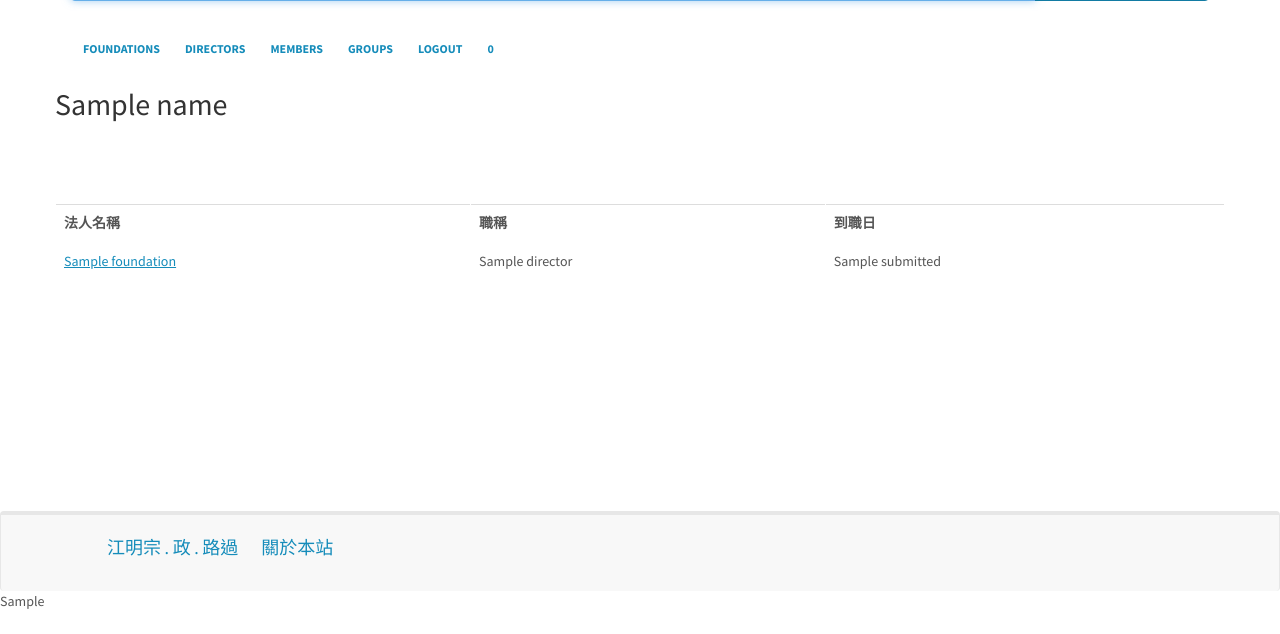
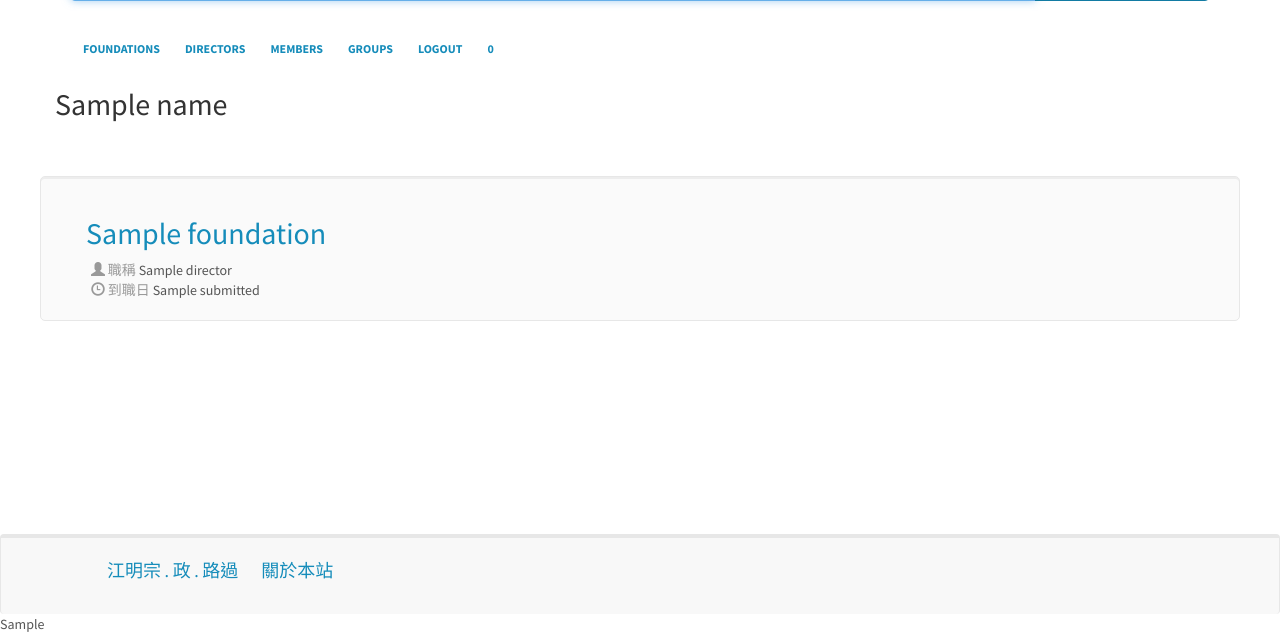
Before and after one commit to kiang/foundations, a CakePHP app: the page made by View/Directors/index.ctp in a window 1280 px wide. Shown: the part 185-819 px from the top of the page. Before the commit the page ends 794 px from the top, so only its background shows below. Run offline with PHP 8.4 and a stand-in for CakePHP, Linux system fonts and the light colour scheme; the template is opened without the code that fills it: most values are stand-ins (such as "Sample title", 1, 10 or a date in 2020); some libraries are stand-ins or nearby versions.

Commit message:
improve Directors/index.ctp

```diff
--- a/View/Directors/index.ctp
+++ b/View/Directors/index.ctp
@@ -1,36 +1,49 @@
-<div id="DirectorsIndex">
+<div id="DirectorsIndex col-md-12">
     <h2><?php echo $name; ?></h2>
-    <div class="paging"><?php echo $this->element('paginator'); ?></div>
-    <table class="table table-bordered" id="DirectorsIndexTable">
-        <thead>
-            <tr>
-                <th>法人名稱</th>
-                <th>職稱</th>
-                <th>到職日</th>
-            </tr>
-        </thead>
-        <tbody>
-            <?php
-            $i = 0;
-            foreach ($items as $item) {
-                $class = null;
-                if ($i++ % 2 == 0) {
-                    $class = ' class="altrow"';
-                }
+    <div class="paginator-wrapper"><?php echo $this->element('paginator'); ?></div>
+        <?php
+        if (empty($items)) {
+            echo '<p>&nbsp;</p>';
+            echo $this->Html->tag(
+                'h1',
+                '<i class="glyphicon glyphicon-info-sign text-info"></i>',
+                array('escape' => false, 'style' => 'text-align: center')
+            );
+            echo $this->Html->tag(
+                'h2',
+                '噢不，沒有相關結果 :(',
+                array('class' => 'text-muted', 'style' => 'text-align: center')
+            );
+            echo '<p>&nbsp;</p>';
+        }
+        $i = 0;
+        foreach ($items as $item) {
+        ?>
+        <div class="row foundation-list jumbotron">
+            <div class="col-md-12">
+                <?php
+                    echo $this->Html->link(
+                        $this->Html->tag(
+                            'h2',
+                            $item['Foundation']['name']
+                            ),
+                        '/foundations/view/' . $item['Foundation']['id'],
+                        array('escape' => false)
+                    );
                 ?>
-                <tr<?php echo $class; ?>>
-                    <td><?php
-                        echo $this->Html->link($item['Foundation']['name'], '/foundations/view/' . $item['Foundation']['id']);
-                        ?></td>
-                    <td><?php
-                        echo $item['Director']['title'];
-                        ?></td>
-                    <td><?php
-                        echo $item['Foundation']['submitted'];
-                        ?></td>
-                </tr>
-            <?php }; // End of foreach ($items as $item) {  ?>
-        </tbody>
-    </table>
-    <div class="paging"><?php echo $this->element('paginator'); ?></div>
+            </div>
+            <div class="col-md-12">
+                <div class="foundation-list-attr">
+                    <?php
+                    echo '<span class="text-muted"><i class="glyphicon glyphicon-user"></i>&nbsp;職稱</span>&nbsp;';
+                    echo $this->Html->tag('span', $item['Director']['title']);
+                    echo '<br>';
+                    echo '<span class="text-muted"><i class="glyphicon glyphicon-time"></i>&nbsp;到職日</span>&nbsp;';
+                    echo $this->Html->tag('span', $item['Foundation']['submitted']);
+                    ?>
+                </div>
+            </div>
+        </div>
+        <?php } ?>
+    <div class="paginator-wrapper"><?php echo $this->element('paginator'); ?></div>
 </div>
```
